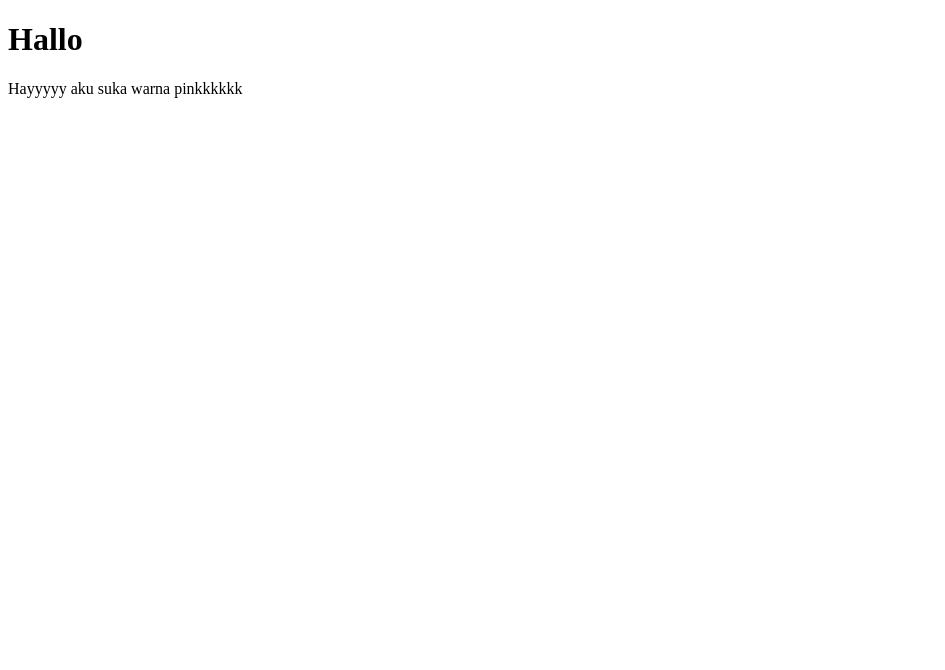
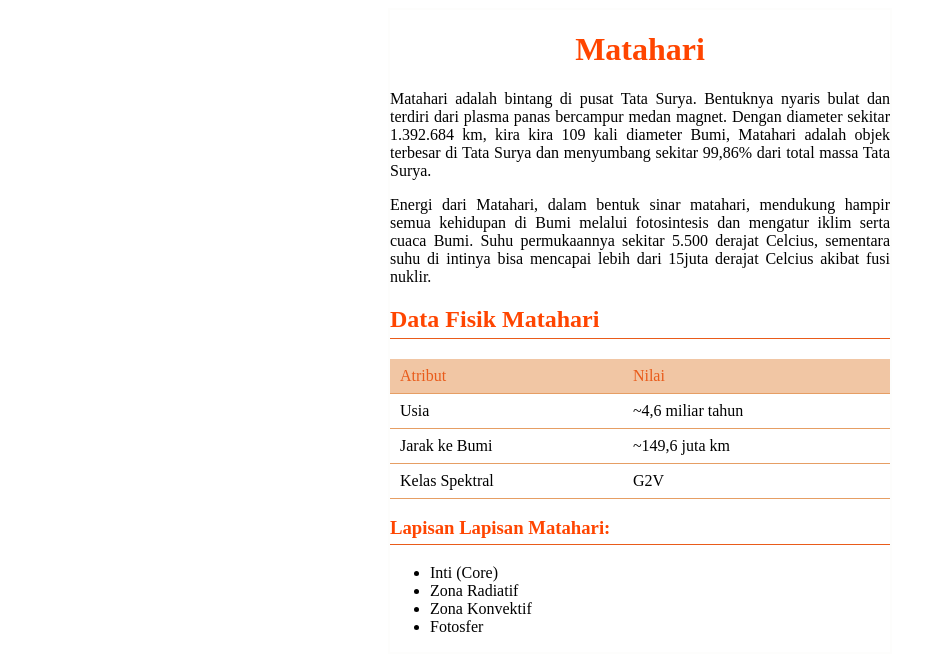
Before and after one commit to syafira99999/latihan2, a plain HTML site: page index.html in a window 1280 px wide. Shown: the whole page, without its empty margins (0-945 px from the left). Drawn offline with Linux system fonts and the light colour scheme.

Commit message:
Matahari

```diff
--- a/index.html
+++ b/index.html
@@ -6,7 +6,87 @@
     <title>Document</title>
 </head>
 <body>
-    <h1>Hallo</h1>
-    <p>Hayyyyy aku suka warna pinkkkkkk</p>
+    <style>
+    h1 {
+        text-align: center;
+    }
+    body {
+        border: 2px solid rgb(253, 253, 252);
+        font-family: 'Times New Roman', Times, serif;
+        width: 500px;
+        margin-left: auto;
+        margin-right: auto;
+        text-align: justify;
+    }
+    h1 {
+        color: orangered;
+
+    }
+    h2 {
+        color: orangered;
+        border-bottom: 1px solid #e95b1a;
+        padding-bottom: 5px;
+    }
+    h3 {
+        color: orangered;
+        border-bottom: 1px solid #e95b1a;
+        padding-bottom: 5px;
+    }
+    table {
+        width: 100%;
+        height: 100px;
+        border-collapse: collapse;
+    }
+    .baris_1{
+        background-color: #f1c6a4;
+        font-weight: 600px;
+    }
+    table td{
+        margin: 20px;
+        padding: 8px 10px;
+    }
+    tr{
+        text-align: left;
+        border-bottom: 1px solid#e69e64;
+    }
+    .baris_1{
+        color: #e95b1a;
+    }
+    </style>
+    <h1>Matahari</h1>
+    <p>Matahari adalah bintang di pusat Tata Surya. Bentuknya nyaris bulat dan terdiri dari plasma
+    panas bercampur medan magnet. Dengan diameter sekitar 1.392.684 km, kira kira 109 kali
+    diameter Bumi, Matahari adalah objek terbesar di Tata Surya dan menyumbang sekitar 99,86% dari total massa Tata Surya.
+    </p>
+    <P>Energi dari Matahari, dalam bentuk sinar matahari, mendukung hampir semua kehidupan di Bumi
+    melalui fotosintesis dan mengatur iklim serta cuaca Bumi. Suhu permukaannya sekitar
+    5.500 derajat Celcius, sementara suhu di intinya bisa mencapai lebih dari 15juta derajat
+    Celcius akibat fusi nuklir.</P>
+    <h2>Data Fisik Matahari</h2>
+    <table>
+        <tr  class="baris_1">
+            <td >Atribut</td >
+            <td >Nilai</td >
+        </tr >
+        <tr class="">
+            <td>Usia</td>
+            <td>~4,6 miliar tahun</td>
+        </tr>
+        <tr class="">
+            <td>Jarak ke Bumi</td>
+            <td>~149,6 juta km</td>
+        </tr>
+        <tr class="">
+            <td>Kelas Spektral</td>
+            <td>G2V</td>
+        </tr>
+    </table>
+    <h3>Lapisan Lapisan Matahari:</h3>
+    <ul>
+        <li>Inti (Core)</li>
+        <li>Zona Radiatif</li>
+        <li>Zona Konvektif</li>
+        <li>Fotosfer</li>
+    </ul>
 </body>
 </html>
```
